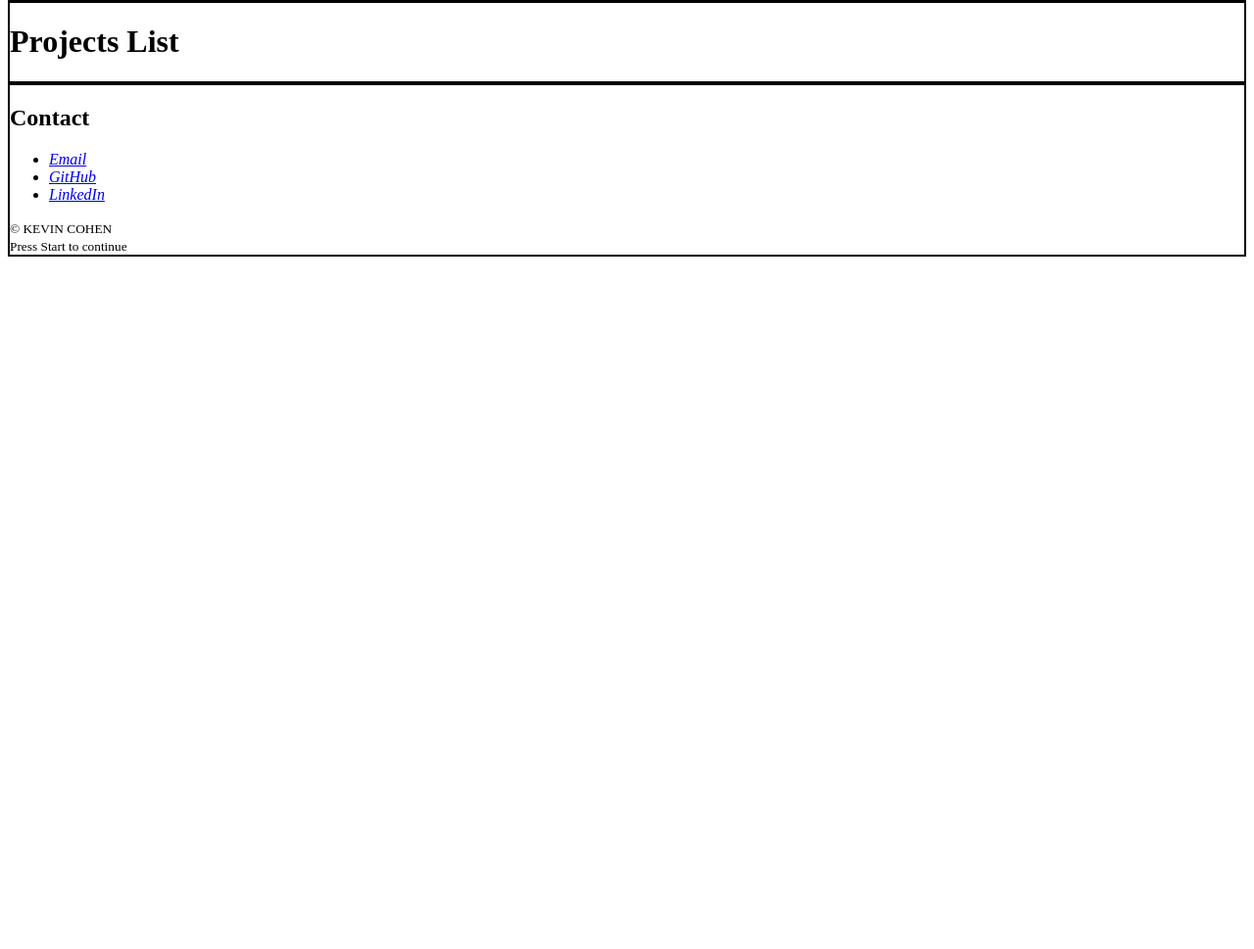
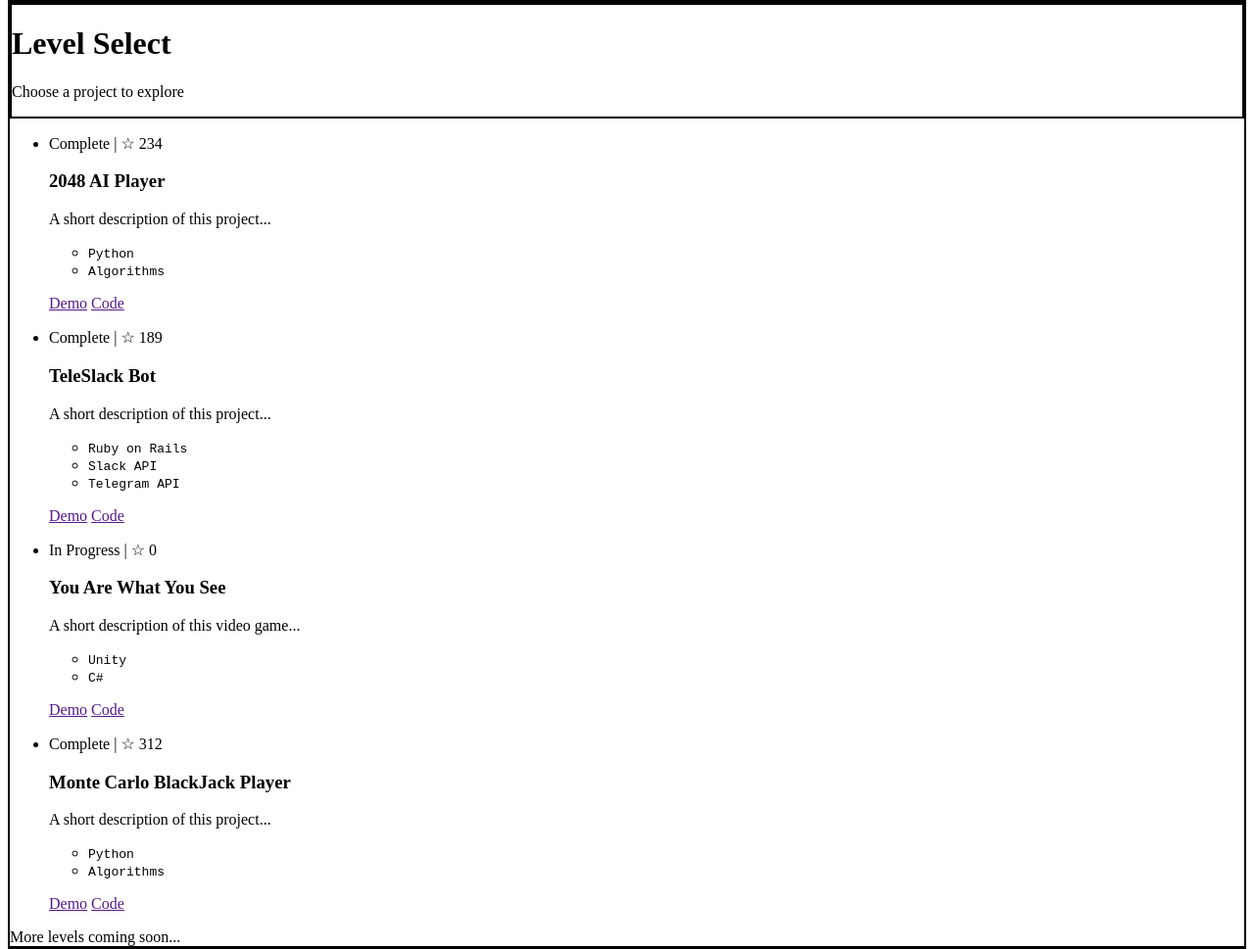
Before and after one commit to kecohen575/Resume-Website, a plain HTML site: page projects.html in a window 1280 px wide. Shown: the part 200-1169 px from the top of the page at 98% size. Before the commit the page ends 800 px from the top, so only its background shows below. Drawn offline with Linux system fonts and the light colour scheme.

Commit message:
Add main content to Projects page

```diff
--- a/projects.html
+++ b/projects.html
@@ -39,7 +39,94 @@
             </nav>
         </header>
         <main>
-            <h1>Projects List</h1>
+            <header>
+                <hgroup>
+                    <h1>Level Select</h1>
+                    <p>Choose a project to explore</p>
+                </hgroup>
+            </header>
+            <section aria-label="Projects"> <!-- my issue is that this is the "h2" but i dont actually want a title so it seems like im skipping to h3 -->
+                <ul>
+                    <li> <!-- Maybe each li should be wrapped in <a> so that the whole card is clickable and links to demo -->
+                        <article>
+                            <p>
+                                <data value="Complete">Complete</data> |
+                                <span aria-label="stars">&star;</span>
+                                <data value="234">234</data>
+                            </p>
+                            <h3>2048 AI Player</h3>
+                            <p>A short description of this project...</p>
+                            <ul> <!-- is <code> suitable here? Not actual code, but tech related... -->
+                                <li><code>Python</code></li>
+                                <li><code>Algorithms</code></li>
+                            </ul>
+                            <p>
+                                <a href="">Demo</a>
+                                <a href="">Code</a>
+                            </p>
+                        </article>
+                    </li>
+                    <li>
+                        <article>
+                            <p>
+                                <data value="Complete">Complete</data> |
+                                <span aria-label="stars">&star;</span>
+                                <data value="189">189</data>
+                            </p>
+                            <h3>TeleSlack Bot</h3>
+                            <p>A short description of this project...</p>
+                            <ul>
+                                <li><code>Ruby on Rails</code></li>
+                                <li><code>Slack API</code></li>
+                                <li><code>Telegram API</code></li>
+                            </ul>
+                            <p>
+                                <a href="">Demo</a>
+                                <a href="">Code</a>
+                            </p>
+                        </article>
+                    </li>
+                    <li>
+                        <article>
+                            <p>
+                                <data value="In Progress">In Progress</data> |
+                                <span aria-label="stars">&star;</span>
+                                <data value="0">0</data>
+                            </p>
+                            <h3>You Are What You See</h3>
+                            <p>A short description of this video game...</p>
+                            <ul>
+                                <li><code>Unity</code></li>
+                                <li><code>C&num;</code></li>
+                            </ul>
+                            <p>
+                                <a href="">Demo</a>
+                                <a href="">Code</a>
+                            </p>
+                        </article>
+                    </li>
+                    <li>
+                        <article>
+                            <p>
+                                <data value="Complete">Complete</data> |
+                                <span aria-label="stars">&star;</span>
+                                <data value="312">312</data>
+                            </p>
+                            <h3>Monte Carlo BlackJack Player</h3>
+                            <p>A short description of this project...</p>
+                            <ul>
+                                <li><code>Python</code></li>
+                                <li><code>Algorithms</code></li>
+                            </ul>
+                            <p>
+                                <a href="">Demo</a>
+                                <a href="">Code</a>
+                            </p>
+                        </article>
+                    </li>
+                </ul>
+            </section>
+            <aside>More levels coming soon...</aside>
         </main>
         <footer>
             <section aria-labelledby="contact-header">
```
Also changed, not shown: index.html (+1 -1 lines).
